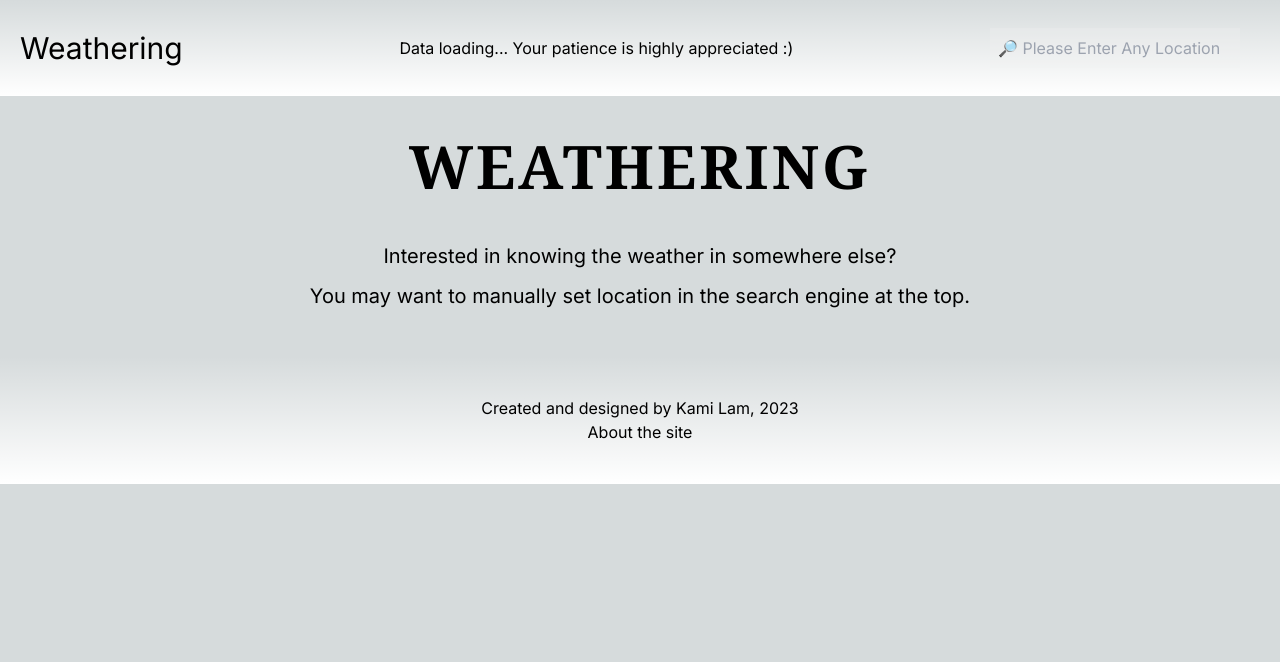
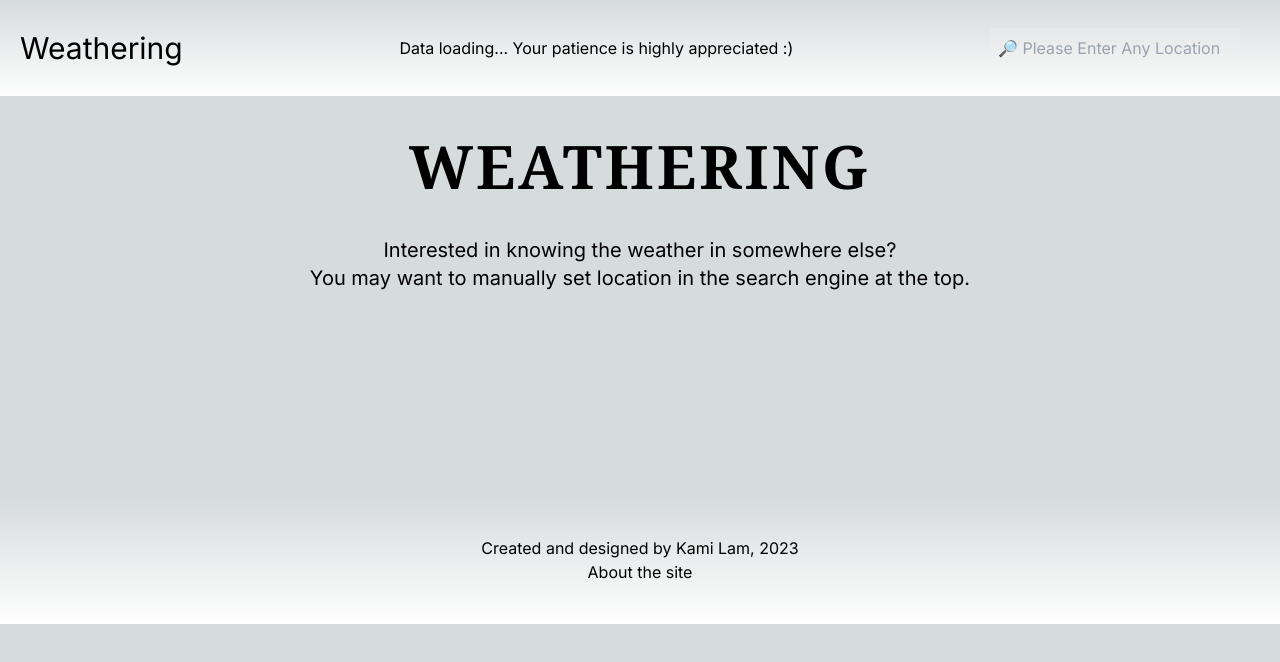
Before and after one commit to kamiviolet/weathering, a Next.js app: page / in a window 1280 px wide. Shown: the top 662 px of the page. Built offline with nearby package versions, Linux system fonts and the light colour scheme; no server answers.

Commit message:
adjust min-height for main, adjust line-height for header

```diff
--- a/src/app/page.tsx
+++ b/src/app/page.tsx
@@ -86,7 +86,7 @@ export default function Home() {
           setSuggestion={setSuggestion}
         />
       </nav>
-      <main className="relative text-black">
+      <main className="relative text-black min-h-[50vh]">
         {loadedGPS? <Background address={address} /> : <></>}
         <Header address={address} />
         {loadedGPS? <Dashboard forecast={forecast}/> : <></>}
--- a/src/components/header.tsx
+++ b/src/components/header.tsx
@@ -6,10 +6,10 @@ export default function Header({address}: {address: Address}) {
             <h1 className="text-3xl md:text-6xl tracking-wider uppercase font-extrabold font-serif text-center hyphens-auto leading-loose">
                 { address.city || 'Weathering' }
             </h1>
-            <h2 className="text-xl md:text-4xl tracking-wider uppercase font-extrabold font-serif text-center hyphens-auto leading-regular pb-10">
+            <h2 className="text-xl md:text-4xl tracking-wider uppercase font-extrabold font-serif text-center hyphens-auto leading-loose pb-10">
                 { address?.country || "" }
             </h2>
-            <p className="text-xl text-center leading-loose">
+            <p className="text-base md:text-xl text-center leading-loose">
                 Interested in knowing the weather in somewhere else?<br/>
                 You may want to manually set location in the search engine at the top.
             </p>
```
